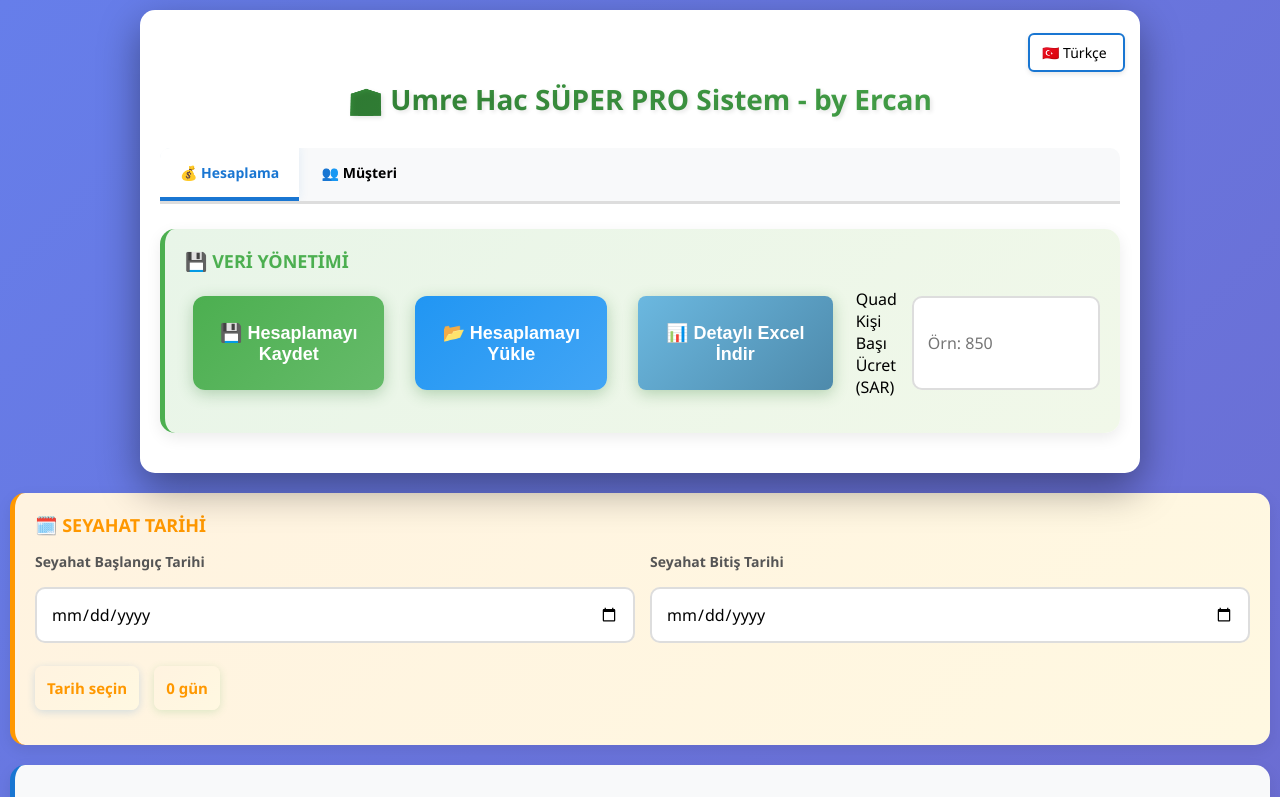
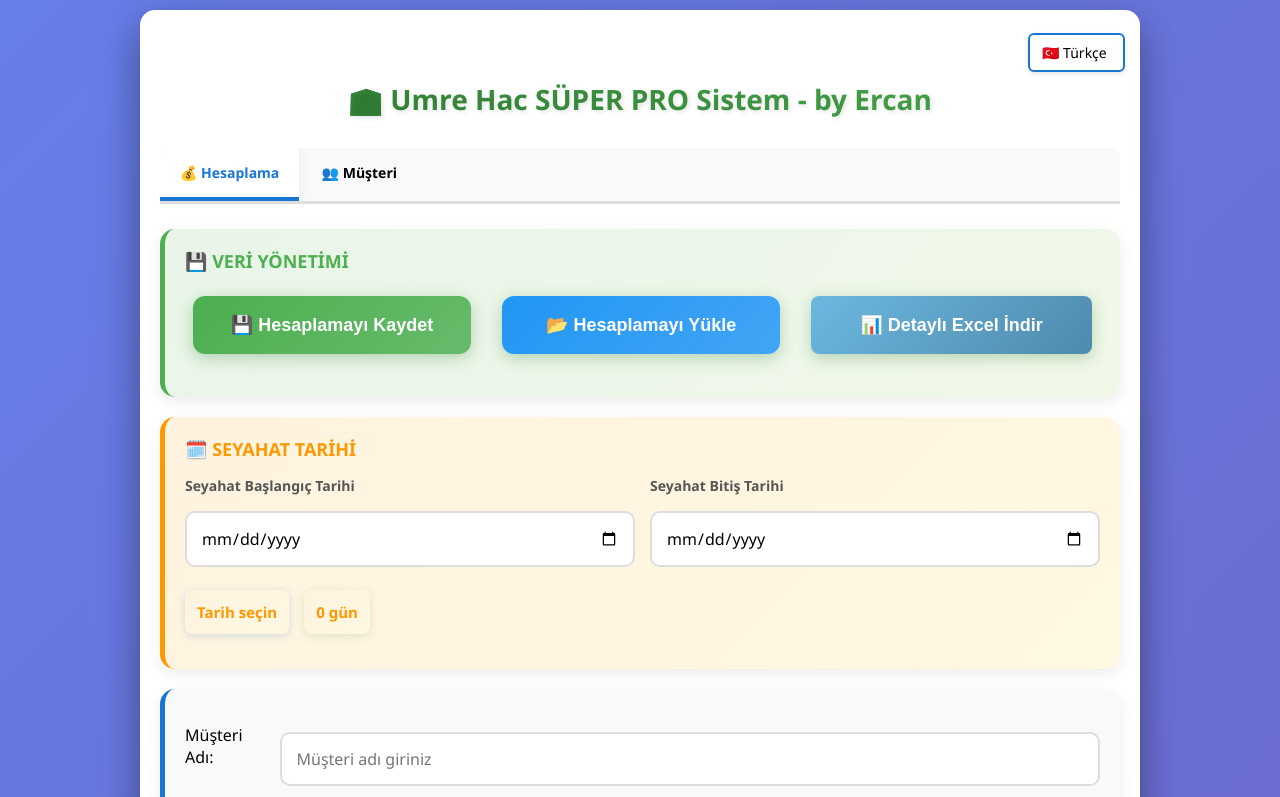
Before and after one commit to ercanbelul/umre-hac-hesaplama, a plain HTML site: page index.html in a window 1280 px wide. Shown: the top 797 px of the page. Drawn offline with nearby package versions, Linux system fonts and the light colour scheme; no server answers; a script that the page names is missing.

Commit message:
GRAFİK DÜZELTİLDİ

```diff
--- a/index.html
+++ b/index.html
@@ -399,9 +399,6 @@
                     <button onclick="exportDetailedToExcel()" style="background: linear-gradient(135deg, #6bb8e0, #4e8aab); color: white; border: none; padding: 10px 20px; border-radius: 8px; margin: 8px; font-weight: bold;">
     📊 Detaylı Excel İndir
 </button>
-    <label for="qrdPrice">Quad Kişi Başı Ücret (SAR)</label>
-    <input type="number" id="qrdPrice" placeholder="Örn: 850" step="0.01" onchange="calculateAll()" />
-  </div>
 </div>
                 </div>
                 <input type="file" id="fileInput" accept=".json" style="display: none;" onchange="handleFileLoad(event)">
```
